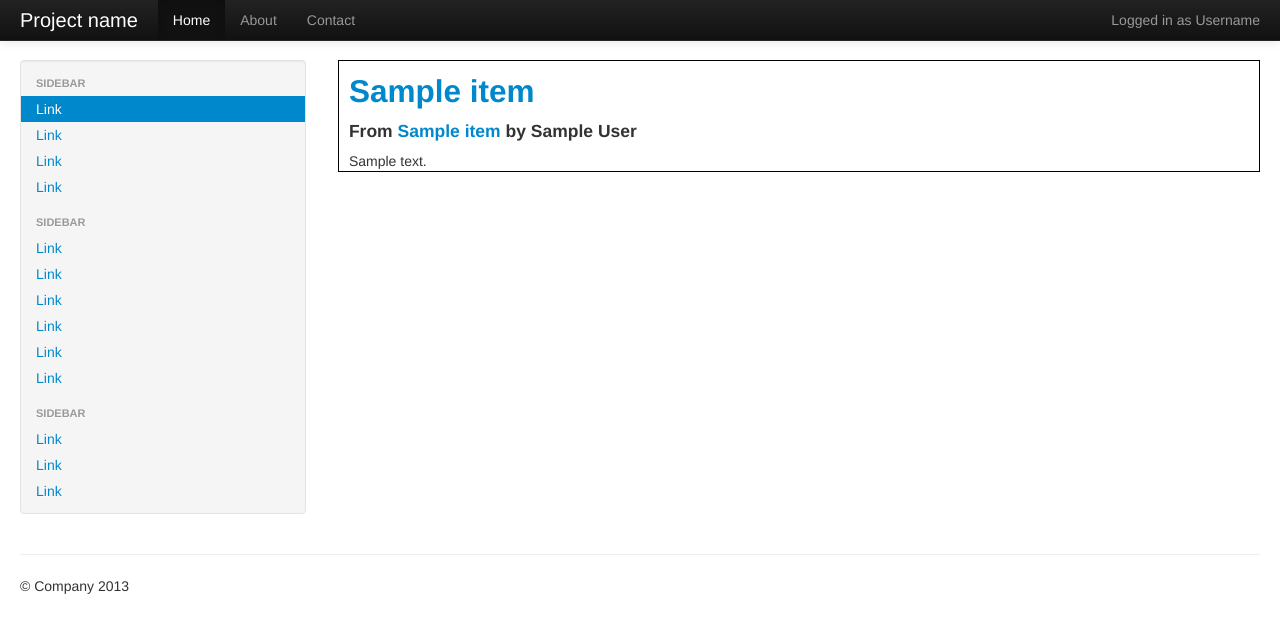
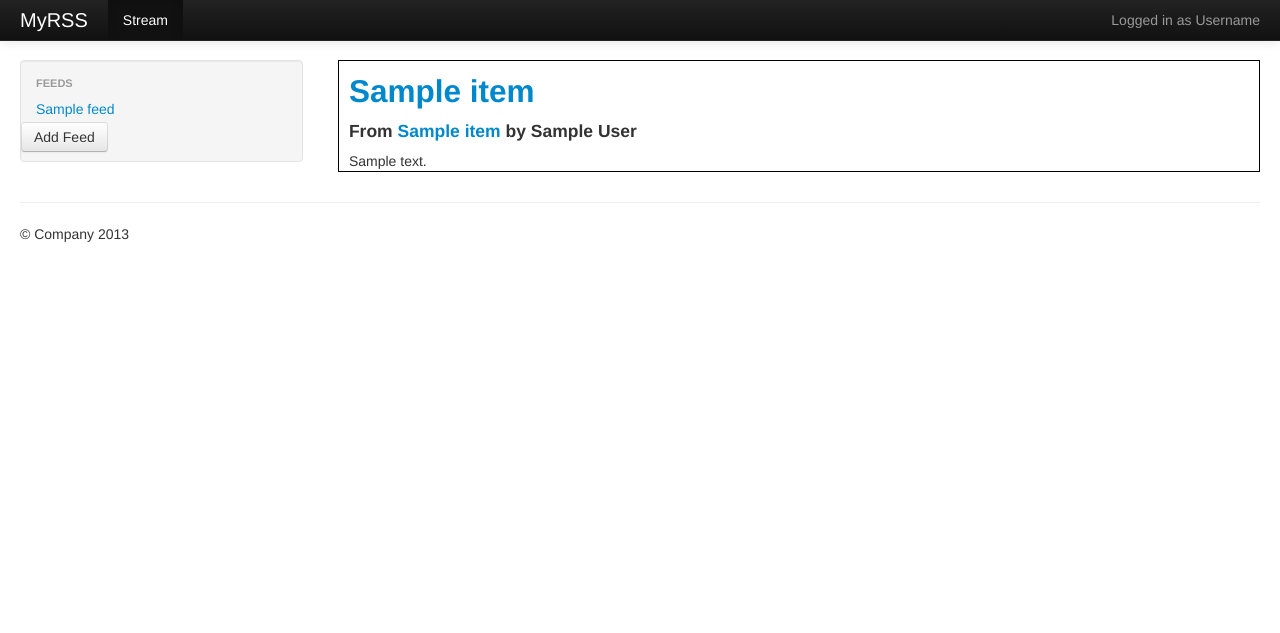
Before and after one commit to mstockm/MyRSS, a Flask app: template templates/stream.html in a window 1280 px wide. Shown: the top 633 px of the page. Run offline with Flask 2, Linux system fonts and the light colour scheme; the template is opened without the code that fills it: most values are stand-ins (such as "Sample title", 1, 10 or a date in 2020); some libraries are stand-ins or nearby versions.

Commit message:
Bootstrap work

```diff
--- a/app.py
+++ b/app.py
@@ -41,7 +41,10 @@ def stream():
 
     stream = user.get_stream()
 
-    return render_template('stream.html', stream=stream)
+    return render_template('stream.html',
+        stream=stream,
+        feed_names=user.feed_names
+    )
 
 
 @app.route('/login', methods=['GET', 'POST'])
@@ -60,5 +63,14 @@ def login():
     return redirect(url_for('stream'))
 
 
+@app.route('/add', methods=['GET', 'POST'])
+def add_feed():
+    if request.method == 'GET':
+        if session.get('user_id'):
+            return render_template('stream.html')
+        return redirect(url_for('login'))
+
+    return "Success"
+
 if __name__ == '__main__':
     app.run(debug=True)
--- a/db/stream_dbi.py
+++ b/db/stream_dbi.py
@@ -26,7 +26,11 @@ class StreamDBI(object):
 
     def _update_with_feed(self, feed_link):
         latest = self.get_latest_from_feed(feed_link)
-        new_items = Feed(feed_link).items_after_item(latest)
+        feed = Feed(feed_link)
+        new_items = feed.items_after_item(latest)
+
+        # Update user's feed name map
+        self.user.feed_names[feed.name] = feed_link
 
         if new_items:
             mongo_items = [item.serialize() for item in new_items]
--- a/models/feed.py
+++ b/models/feed.py
@@ -14,6 +14,9 @@ class Feed(object):
         feed = feedparser.parse(self.link)
         title = feed['feed'].get('title')
 
+        # Store title field for user object
+        self.name = title
+
         new_items = [Item.create(item, title, self.link) for item in feed['items']]
 
         if seek is None:
--- a/models/user.py
+++ b/models/user.py
@@ -14,6 +14,7 @@ class User(object):
         self._id = id
         self.email = email
         self.feed_links = kwargs.get('feed_links', [])
+        self.feed_names = {}
 
     @classmethod
     def create(cls, email):
@@ -32,6 +33,7 @@ class User(object):
     def get_stream(self, before_item=None, unread_only=True):
         stream_dbi = StreamDBI(self)
         stream_dbi.update_stream()
+        self.save()
         return stream_dbi.get_stream(before_item, unread_only)
 
     def serialize(self):
--- a/templates/base.html
+++ b/templates/base.html
@@ -48,15 +48,13 @@
             <span class="icon-bar"></span>
             <span class="icon-bar"></span>
           </button>
-          <a class="brand" href="#">Project name</a>
+          <a class="brand" href="{{ url_for('index') }}">MyRSS</a>
           <div class="nav-collapse collapse">
             <p class="navbar-text pull-right">
               Logged in as <a href="#" class="navbar-link">Username</a>
             </p>
             <ul class="nav">
-              <li class="active"><a href="#">Home</a></li>
-              <li><a href="#about">About</a></li>
-              <li><a href="#contact">Contact</a></li>
+              <li class="active"><a href="{{ url_for('stream') }}">Stream</a></li>
             </ul>
           </div><!--/.nav-collapse -->
         </div>
--- a/templates/stream.html
+++ b/templates/stream.html
@@ -6,30 +6,37 @@
   margin-bottom: 10px;
   border: 1px solid black;
 }
+.sidebar-nav-fixed {
+     position:fixed;
+     top:60px;
+     width:21.97%;
+}
+
+@media (max-width: 767px) {
+     .sidebar-nav-fixed {
+         width:auto;
+     }
+}
+
+@media (max-width: 979px) {
+     .sidebar-nav-fixed {
+         position:static;
+        width: auto;
+     }
+}
 </style>
 {% endblock %}
 {% block title %}Stream{% endblock %}
 {% block content %}
 <div class="span3">
-  <div class="well sidebar-nav">
+  <div class="well sidebar-nav sidebar-nav-fixed">
     <ul class="nav nav-list">
-      <li class="nav-header">Sidebar</li>
-      <li class="active"><a href="#">Link</a></li>
-      <li><a href="#">Link</a></li>
-      <li><a href="#">Link</a></li>
-      <li><a href="#">Link</a></li>
-      <li class="nav-header">Sidebar</li>
-      <li><a href="#">Link</a></li>
-      <li><a href="#">Link</a></li>
-      <li><a href="#">Link</a></li>
-      <li><a href="#">Link</a></li>
-      <li><a href="#">Link</a></li>
-      <li><a href="#">Link</a></li>
-      <li class="nav-header">Sidebar</li>
-      <li><a href="#">Link</a></li>
-      <li><a href="#">Link</a></li>
-      <li><a href="#">Link</a></li>
+      <li class="nav-header">Feeds</li>
+      {% for feed, link in feed_names.items() %}
+      <li><a href="{{ link }}">{{ feed }}</a></li>
+      {% endfor %}
     </ul>
+    <a class="btn" href="{{ url_for('add_feed') }}">Add Feed</a>
   </div><!--/.well -->
 </div><!--/span-->
 {% if stream %}
```
